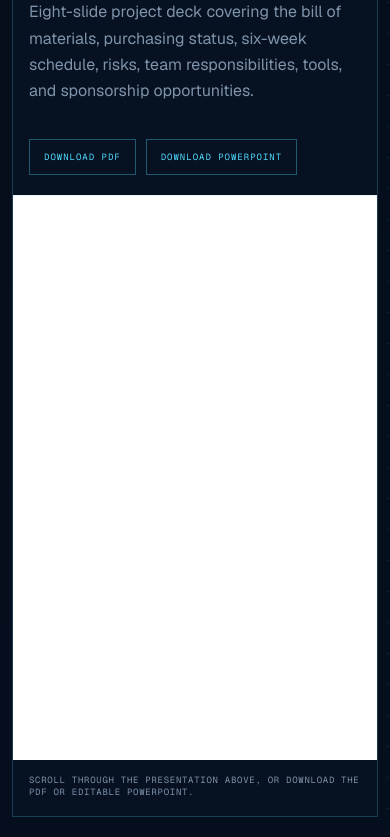
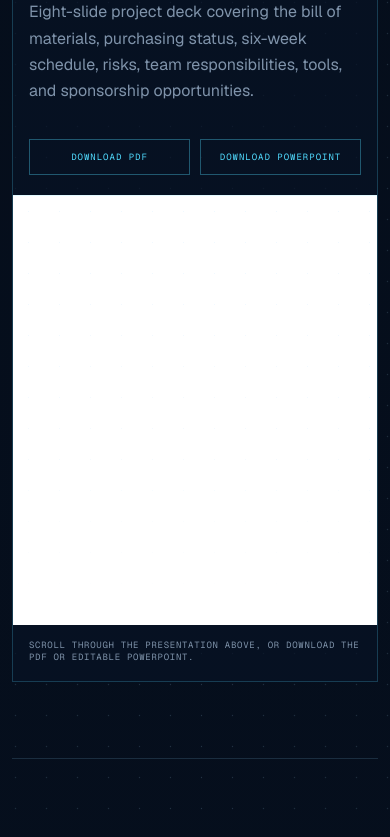
Before and after one commit to jaime-conde/jaime-conde-portfolio, a Next.js app: page / in a window 390 px wide. Shown: the part 6740-7577 px from the top of the page. Built offline with nearby package versions, Linux system fonts and the light colour scheme.

Commit message:
Constrain aeroponics document viewer on mobile

```diff
--- a/app/mobile-field.css
+++ b/app/mobile-field.css
@@ -4,3 +4,41 @@
     opacity: .82;
   }
 }
+
+@media (max-width: 560px) {
+  .project-document {
+    width: 100%;
+    max-width: 100%;
+    min-width: 0;
+    overflow: hidden;
+  }
+
+  .project-document-heading,
+  .project-document-heading > *,
+  .document-actions {
+    min-width: 0;
+    max-width: 100%;
+  }
+
+  .document-actions a {
+    flex: 1 1 140px;
+    text-align: center;
+  }
+
+  .project-document-viewer {
+    display: block;
+    width: 100% !important;
+    max-width: 100% !important;
+    min-width: 0 !important;
+    height: min(68vh, 500px) !important;
+    min-height: 360px;
+    overflow: hidden;
+  }
+}
+
+@media (max-width: 390px) {
+  .project-document-viewer {
+    height: min(64vh, 430px) !important;
+    min-height: 330px;
+  }
+}
```
